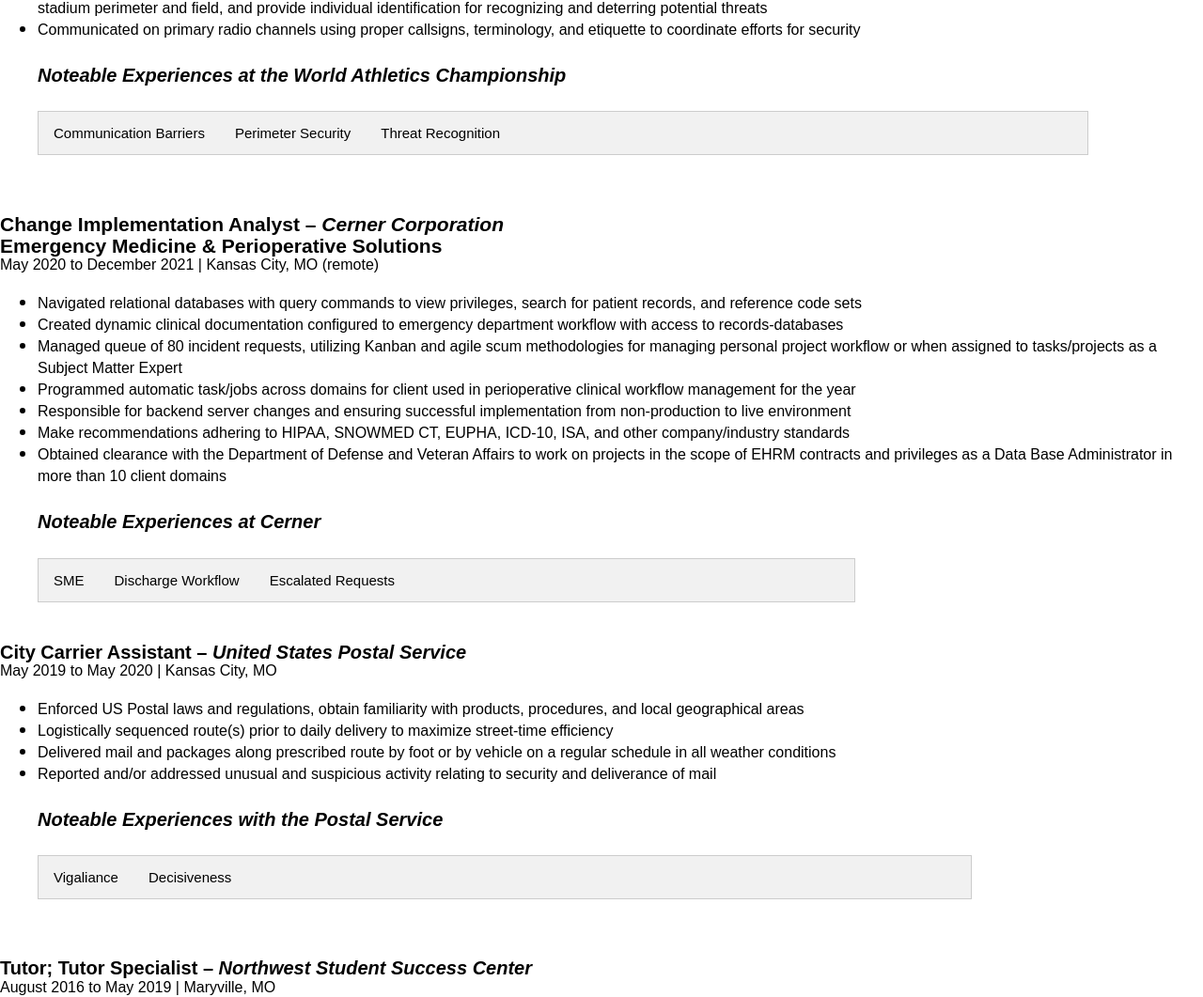
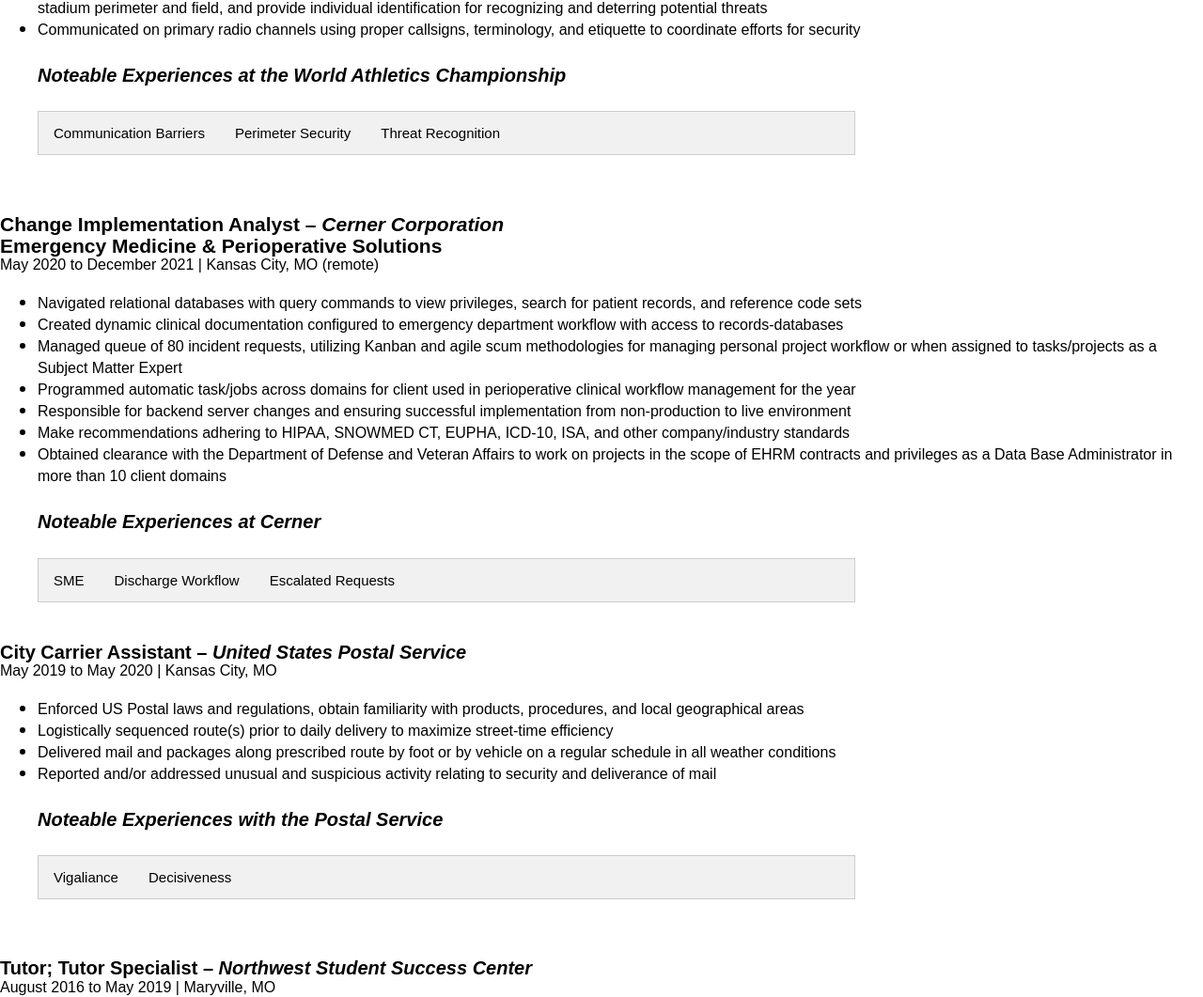
Before and after one commit to k-brew/personal-site, a Jekyll site: the page built from files/CV.html, in a window 1280 px wide. Shown: the part 456-1517 px from the top of the page at 94% size. Built offline with Jekyll 4.4.1, drawn with Linux system fonts in a browser that asks for light colours.

Commit message:
padding and font size alterations

```diff
--- a/files/CV.html
+++ b/files/CV.html
@@ -10,21 +10,21 @@
   overflow: hidden;
   border: 1px solid #ccc;
   background-color: #f1f1f1;
-  width: 90%;
+  width: 70%;
 }
 
 .tab1{
   overflow: hidden;
   border: 1px solid #ccc;
   background-color: #f1f1f1;
-  width: 80%;
+  width: 70%;
 }
 
 .tab2{
   overflow: hidden;
   border: 1px solid #ccc;
   background-color: #f1f1f1;
-  width: 80%;
+  width: 70%;
 }
 
 .tab3{
@@ -170,36 +170,42 @@
   padding: 6px 12px;
   border: 1px solid #ccc;
   border-top: none;
+  font-size: 14px;
 }
 .tabcontent1 {
   display: none;
   padding: 6px 12px;
   border: 1px solid #ccc;
   border-top: none;
+  font-size: 14px;
 }
 .tabcontent2 {
   display: none;
   padding: 6px 12px;
   border: 1px solid #ccc;
   border-top: none;
+  font-size: 14px;
 }
 .tabcontent3 {
   display: none;
   padding: 6px 12px;
   border: 1px solid #ccc;
   border-top: none;
+  font-size: 14px;
 }
 .tabcontent4 {
   display: none;
   padding: 6px 12px;
   border: 1px solid #ccc;
   border-top: none;
+  font-size: 14px;
 }
 .tabcontent5 {
   display: none;
   padding: 6px 12px;
   border: 1px solid #ccc;
   border-top: none;
+  font-size: 14px;
 }
 /* Style the close button */
 .topright {
```
